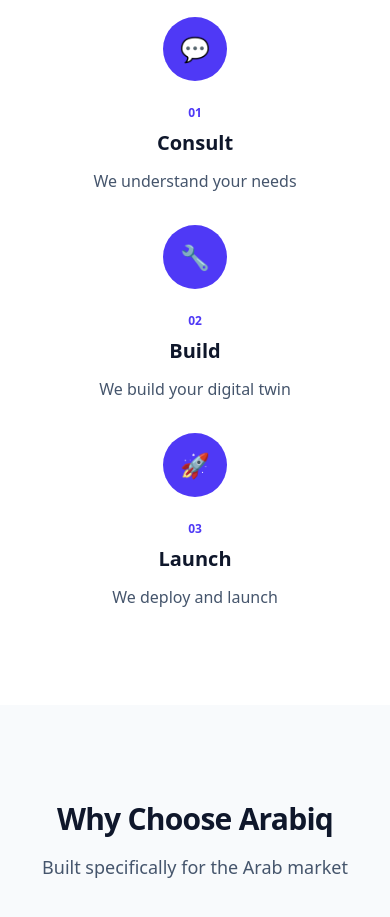
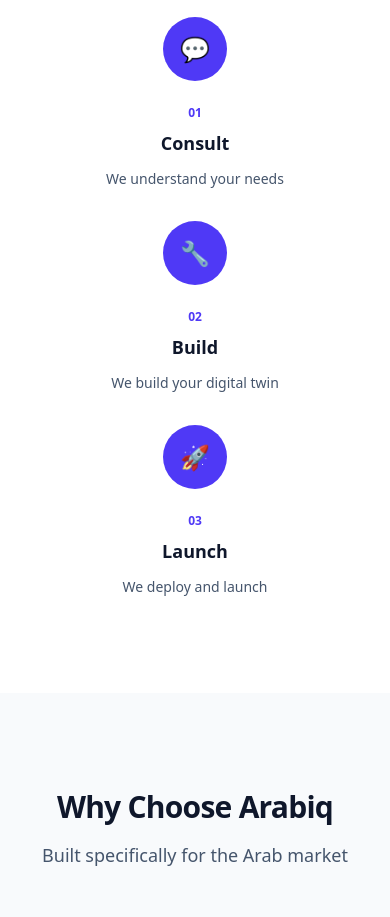
Before and after one commit to ahmedse/arabiq, a Next.js app in the folder apps/web/: page /en in a window 390 px wide. Shown: the part 1600-2517 px from the top of the page. Built offline with nearby package versions, Linux system fonts and the light colour scheme.

Commit message:
ui(home): keep How It Works step titles single-line and compact

```diff
--- a/apps/web/app/[locale]/page.tsx
+++ b/apps/web/app/[locale]/page.tsx
@@ -134,8 +134,8 @@
                         {stepIconMap[item.icon] || '📋'}
                       </div>
                       <div className="text-xs font-bold text-indigo-600 mb-2">{String(item.step).padStart(2, '0')}</div>
-                      <h3 className="text-xl font-semibold text-slate-900 mb-3">{item.title}</h3>
-                      <p className="text-slate-600">{item.description}</p>
+                      <h3 className="text-lg sm:text-xl font-semibold text-slate-900 mb-3 truncate">{item.title}</h3>
+                      <p className="text-slate-600 text-sm">{item.description}</p>
                     </div>
                   ))
                 : [
@@ -146,8 +146,8 @@
                     <div key={i} className="relative text-center">
                       <div className="inline-flex items-center justify-center w-16 h-16 rounded-full bg-indigo-600 text-white text-2xl mb-6 relative z-10">{item.icon}</div>
                       <div className="text-xs font-bold text-indigo-600 mb-2">{item.step}</div>
-                      <h3 className="text-xl font-semibold text-slate-900 mb-3">{item.title}</h3>
-                      <p className="text-slate-600">{item.description}</p>
+                      <h3 className="text-lg sm:text-xl font-semibold text-slate-900 mb-3 truncate">{item.title}</h3>
+                      <p className="text-slate-600 text-sm">{item.description}</p>
                     </div>
                   ))
               }
```
